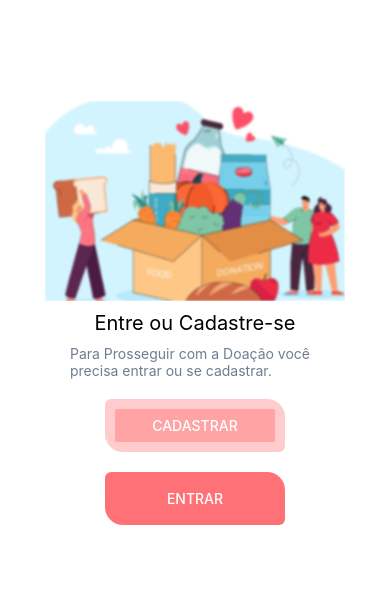
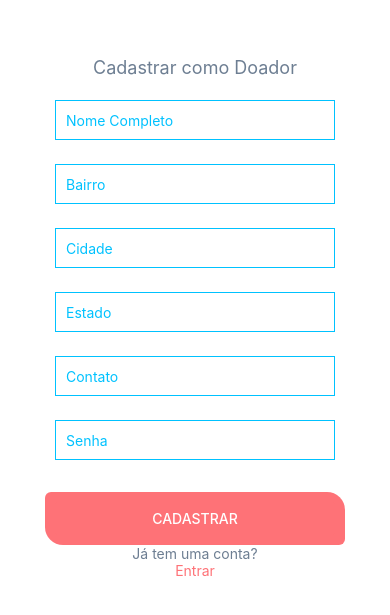
Before and after one commit to ICEI-PUC-Minas-PMV-ADS/pmv-ads-2023-2-e3-proj-mov-t2-pmv-ads-2023-2-e3-proj-mov-t2-time5, a React Native app in the folder appcampanhadokilo/: screen / in a window 390 px wide. Shown: the part 109-724 px from the top of the page. Built offline with nearby package versions, Linux system fonts and the light colour scheme.

Commit message:
feat: teste commit

```diff
--- a/appcampanhadokilo/App.js
+++ b/appcampanhadokilo/App.js
@@ -5,12 +5,12 @@ import AboutUsPage from './src/components/pages/AboutUsPage'
 import AccessPage from './src/components/pages/AccessPage'
 import LoginPage from './src/components/pages/LoginPage'
 import CadastroDoadorPage from './src/components/pages/CadastroDoadorPage'
-import ReceptorTextPage from './src/components/pages/ReceptorTextPage'
+import TestPage from './src/components/pages/TestPage'
 
 const App = () => {
 
 return(
-  <AccessPage />
+  <CadastroDoadorPage />
 );
 
 }
--- /dev/null
+++ b/appcampanhadokilo/src/components/pages/TestPage.js
@@ -0,0 +1,26 @@
+// TestPage.js
+
+import React from 'react';
+import { View, Text, StyleSheet } from 'react-native';
+
+const TestPage = () => {
+  return (
+    <View style={styles.container}>
+      <Text style={styles.text}>Esta é a página de teste do React Native!</Text>
+    </View>
+  );
+};
+
+const styles = StyleSheet.create({
+  container: {
+    flex: 1,
+    justifyContent: 'center',
+    alignItems: 'center',
+  },
+  text: {
+    fontSize: 20,
+    fontWeight: 'bold',
+  },
+});
+
+export default TestPage;
```
